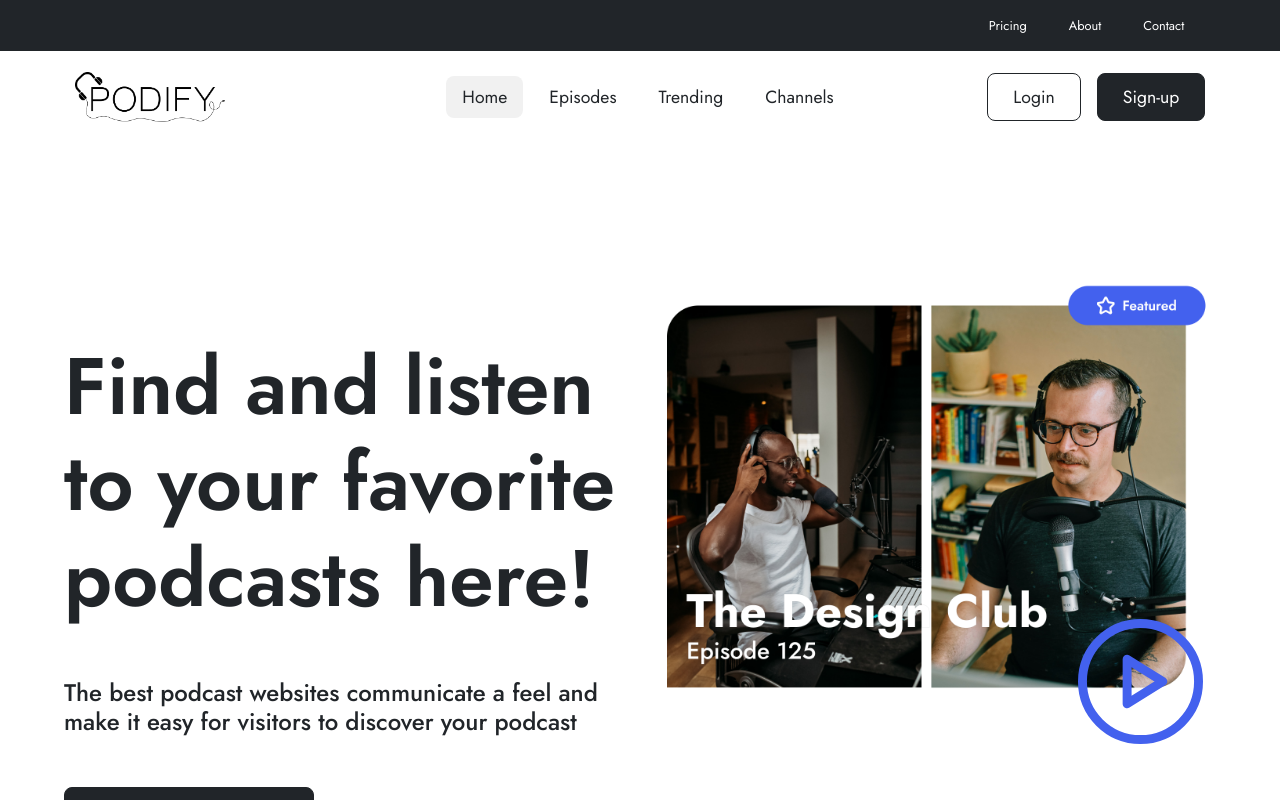
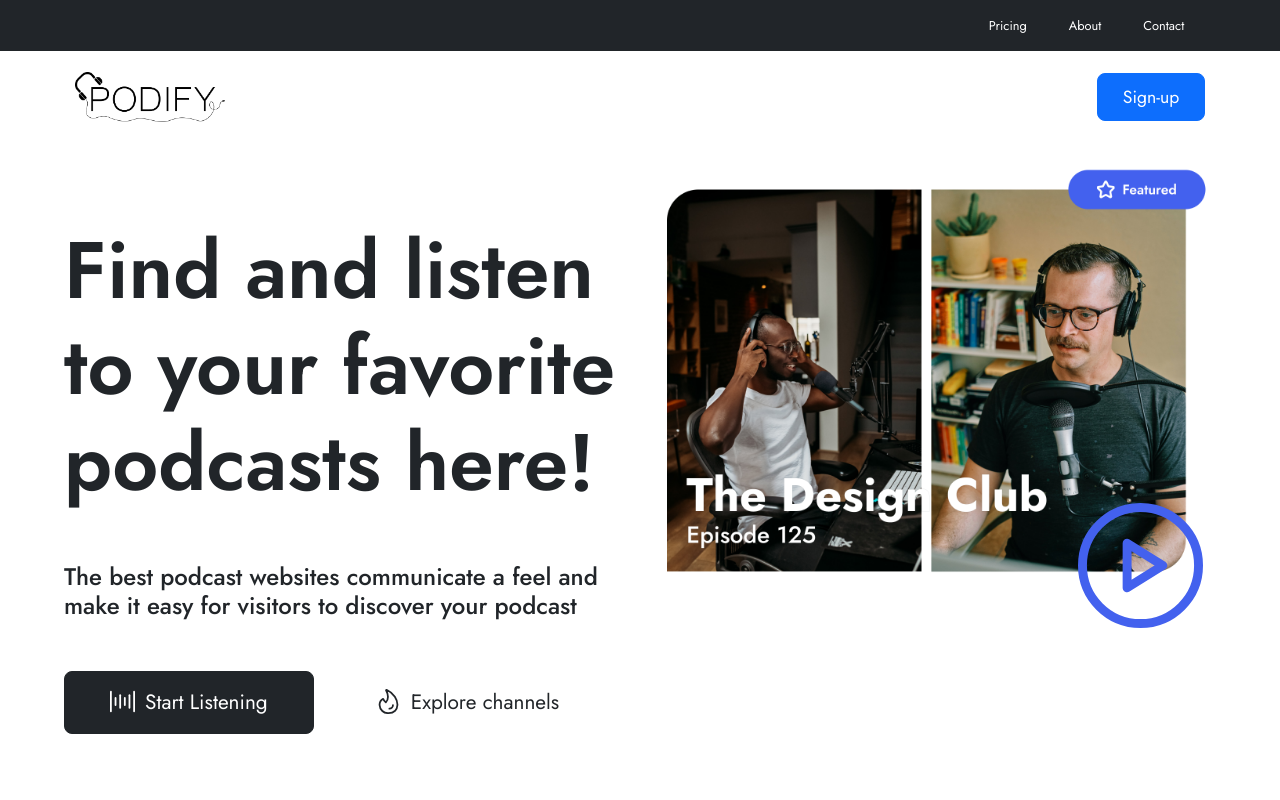
Before and after one commit to Jabser/Podify, a React (Create React App) app: page / in a window 1280 px wide. Shown: the top 800 px of the page. Built offline with nearby package versions, Linux system fonts and the light colour scheme.

Commit message:
Header is now transparent

```diff
--- a/src/sass/app.scss
+++ b/src/sass/app.scss
@@ -16,22 +16,26 @@
   .navbar-brand img {
     height: 50px;
   }
+}
+.main-header {
+  position: absolute;
+  z-index: 1;
 
   .navbar-links {
     .nav-link {
       margin: 0 5px;
       border-radius: 8px;
-      color: #212529;
+      color: #fff;
       font-size: 1.1rem;
       transition: .3s;
 
       &:hover {
-        background-color: #21252910;
+        background-color: #ffffff20;
       }
 
     }
     .nav-link.active {
-      background-color: #21252910;
+      background-color: #ffffff20;
     }
   }
 
@@ -42,30 +46,18 @@
       padding: 10px 25px;
       transition: .3s;
 
-      &.btn-primary {
+      &.btn-outline-primary {
         color: #fff;
-        background: #212529;
-        border-color: #212529;
+        border-color: #ffffff20;
+        background-color: #ffffff20;
 
         &:hover {
-          background-color: #121417;
-        }
-      }
-      &.btn-outline-primary {
-        color: #212529;
-        border-color: #212529;
-
-        &:hover {
-          background-color: #121417;
-          color: #fff;
+          background-color: #ffffff40;
+          border-color: #ffffff40;
         }
       }
     }
   }
-}
-
-.fixed-top {
-  top: 52px;
 }
 
 .sub-header {
@@ -89,6 +81,11 @@
     }
   }
 }
+
+// .fixed-top {
+//   top: 52px;
+// }
+
 
 
 // ****************************************** //
```
